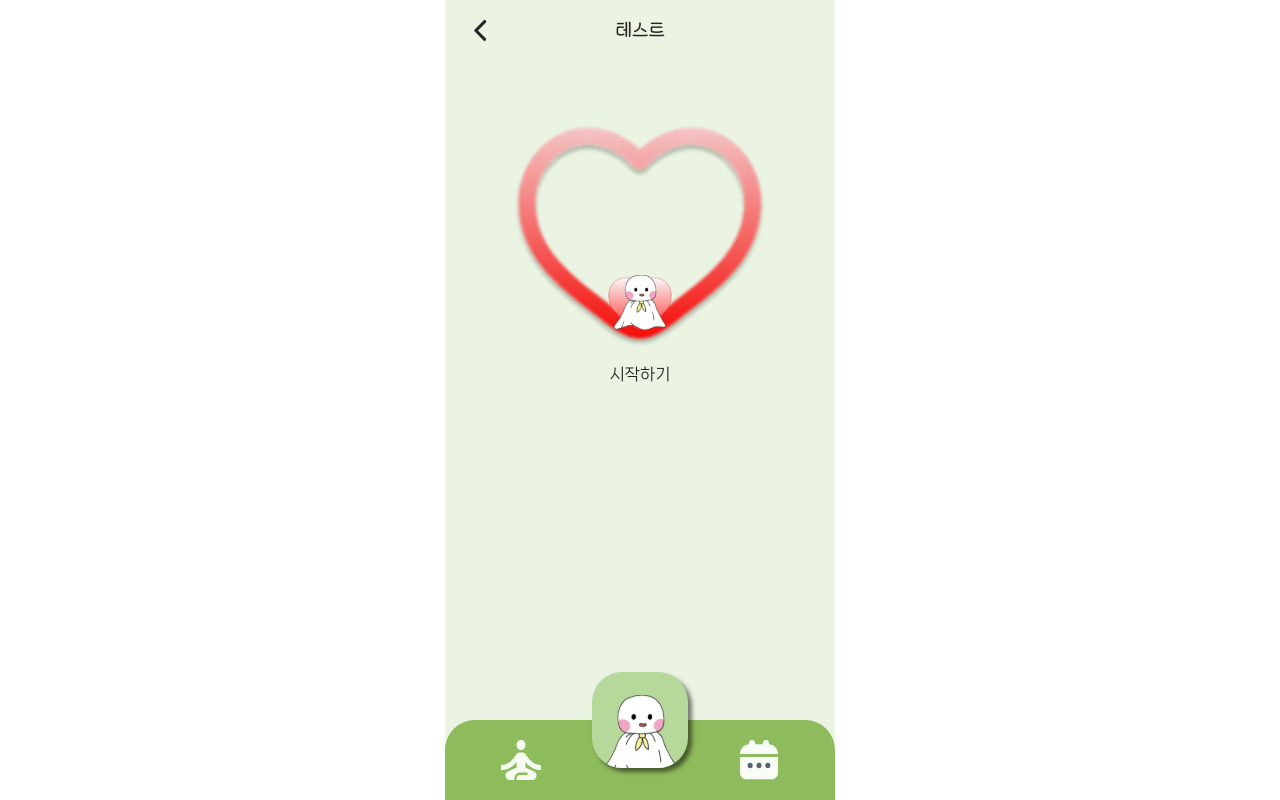
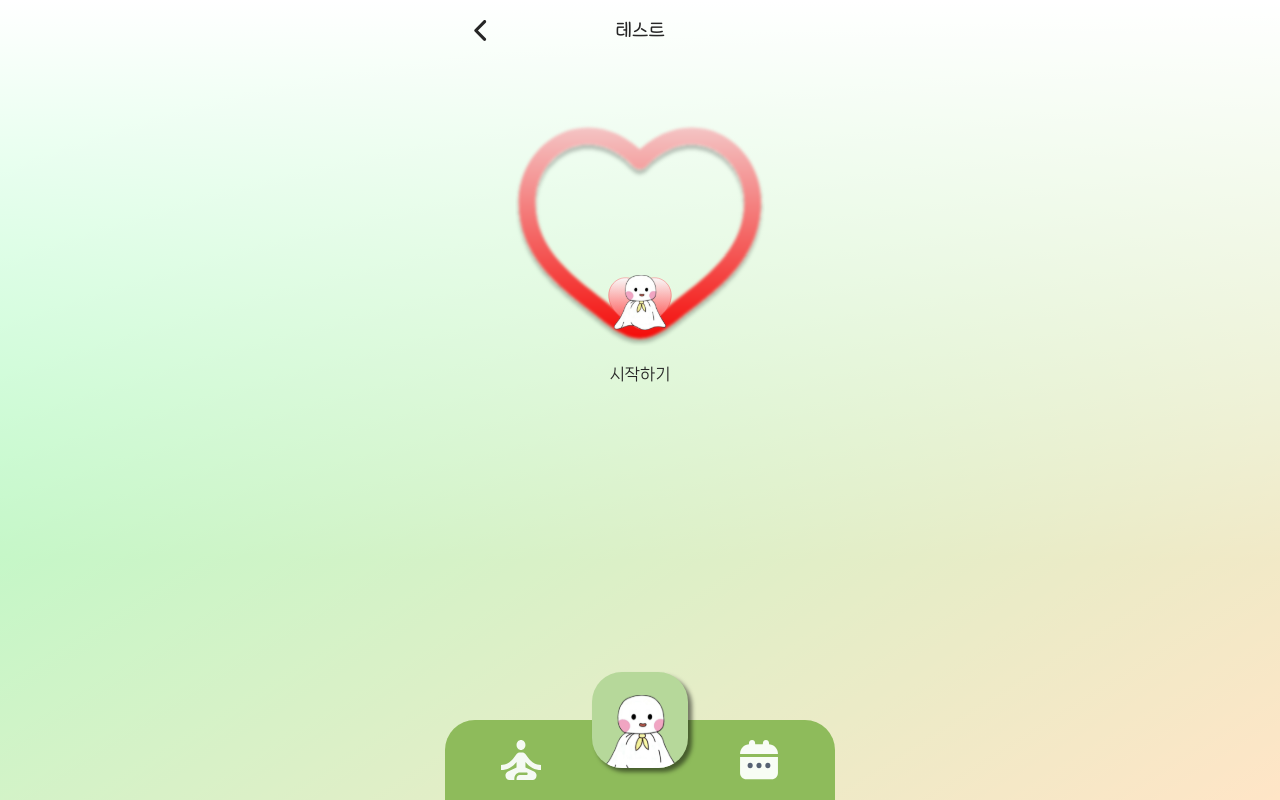
Before and after one commit to seomsoo/ddasoom, a Next.js app in the folder Frontend/: page / in a window 1280 px wide. Built offline with nearby package versions, Linux system fonts and the light colour scheme.

Commit message:
[DESIGN] #11 전체 레이아웃 컬러 변경

```diff
--- a/Frontend/src/app/globals.css
+++ b/Frontend/src/app/globals.css
@@ -3,8 +3,11 @@
 @tailwind utilities;
 
 :root {
-  --background-color: #ebf4e3;
   --text-color: #262626;
+  --gradient-color-start1: #ffffff; /* 첫 번째 그라데이션 시작 색상 */
+  --gradient-color-end1: #a4daaf; /* 첫 번째 그라데이션 끝 색상 */
+  --gradient-color-start2: #20f64f; /* 두 번째 그라데이션 시작 색상 */
+  --gradient-color-end2: #ff4b4b; /* 두 번째 그라데이션 끝 색상 */
 }
 
 html {
@@ -14,4 +17,12 @@ html {
 body {
   @apply font-nanumRegular antialiased;
   color: var(--text-color);
+
+  /* 두 가지 그라데이션 적용 */
+  background-image:
+    linear-gradient(to bottom, var(--gradient-color-start1), var(--gradient-color-end1) 70%),
+    /* 첫 번째 그라데이션 */
+      linear-gradient(to bottom right, var(--gradient-color-start2) 10%, var(--gradient-color-end2) 100%); /* 두 번째 그라데이션 */
+  background-size: cover;
+  background-blend-mode: screen; /* 겹쳐보이는 효과 */
 }
```
